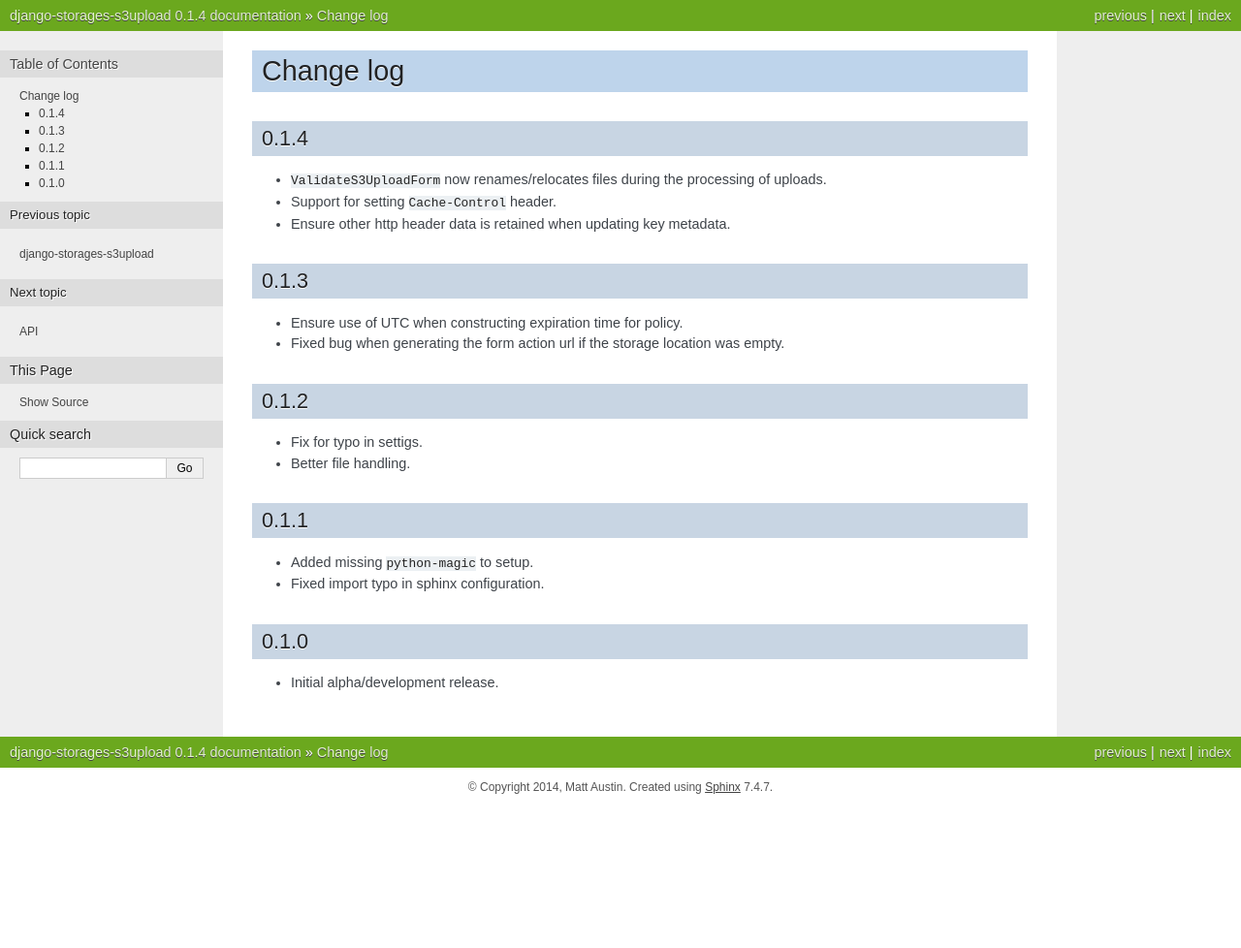
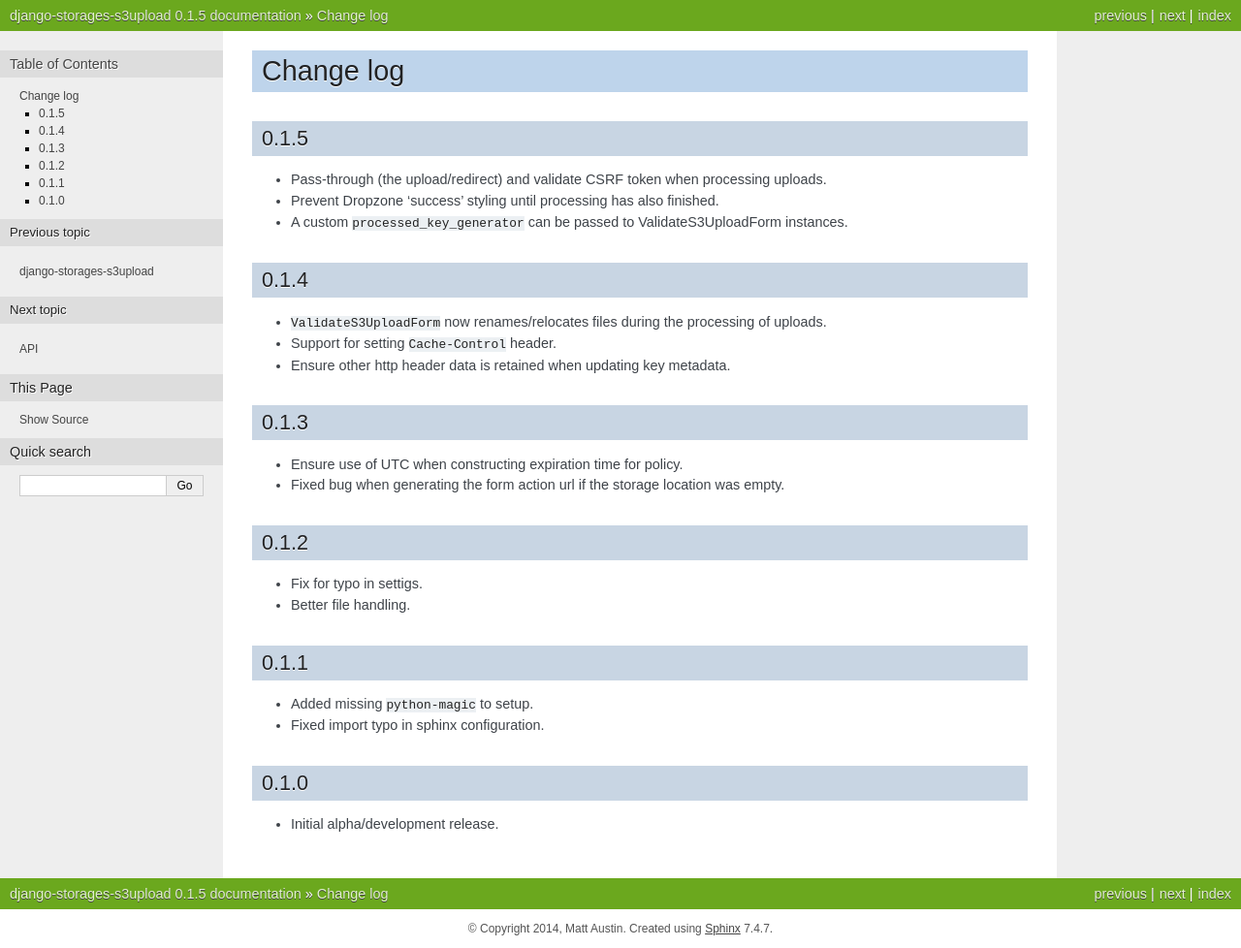
Before and after one commit to mattaustin/django-storages-s3upload, a Sphinx documentation site: the page built from docs/changes.rst, in a window 1280 px wide. Shown: the whole page at 97% size. Built offline with Sphinx 7.4.7, drawn with Linux system fonts in a browser that asks for light colours; before the commit the page ends 900 px from its top, so only the background shows below that.

Commit message:
Version bump.

```diff
--- a/docs/changes.rst
+++ b/docs/changes.rst
@@ -1,5 +1,15 @@
 Change log
 ==========
+
+
+0.1.5
+-----
+
+* Pass-through (the upload/redirect) and validate CSRF token when processing
+  uploads.
+* Prevent Dropzone 'success' styling until processing has also finished.
+* A custom ``processed_key_generator`` can be passed to ValidateS3UploadForm
+  instances.
 
 
 0.1.4
--- a/s3upload/__init__.py
+++ b/s3upload/__init__.py
@@ -19,7 +19,7 @@
 
 
 __title__ = 'django-storages-s3upload'
-__version__ = '0.1.4'
+__version__ = '0.1.5'
 __url__ = 'https://github.com/mattaustin/django-storages-s3upload'
 __author__ = 'Matt Austin <mail@mattaustin.me.uk>'
 __copyright__ = 'Copyright 2014 Matt Austin'
--- a/s3upload/static/s3upload/dropzone-options.js
+++ b/s3upload/static/s3upload/dropzone-options.js
@@ -2,7 +2,7 @@
     // Ping our server with the data returned by the S3 repsonse
     'use strict';
 
-    // Although the file has been sucessfully uploads, don't show the success
+    // Although the file has been sucessfully uploaded, don't show the success
     // styling until it has also been successfully processed.
     file.previewElement.classList.remove('dz-success');
 
```
